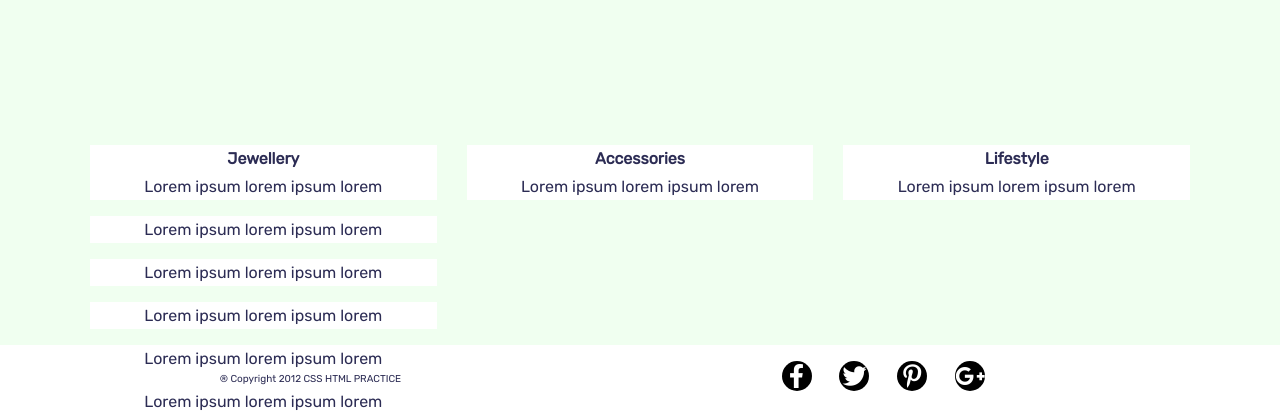
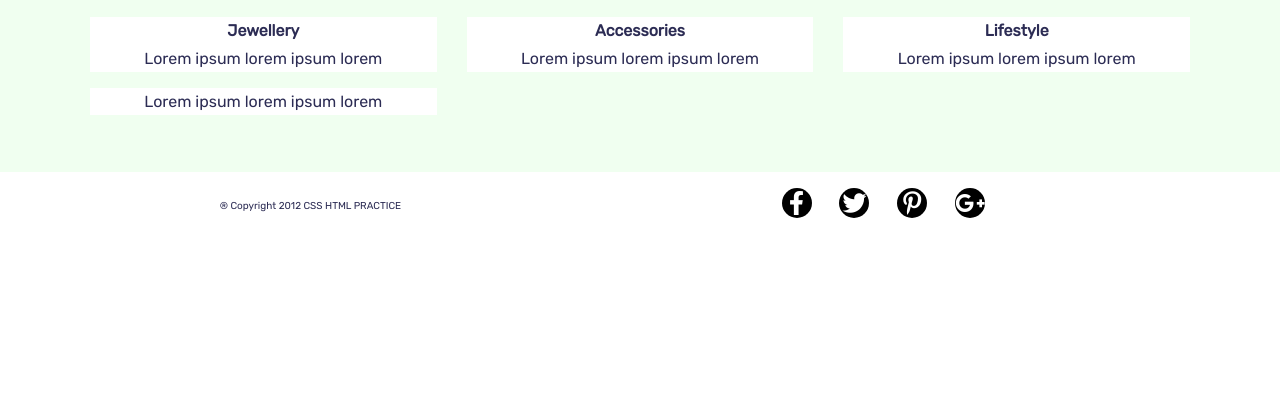
Before and after one commit to BartoszHor/Css-Html-Git-practice, a website: page index.html in a window 1280 px wide. Shown: the part 2282-2698 px from the top of the page. After the commit the page ends 2523 px from the top, so only its background shows below. Drawn offline with Linux system fonts and the light colour scheme.

Commit message:
Change paragraphs in Jewellery section

```diff
--- a/index.html
+++ b/index.html
@@ -112,10 +112,7 @@
 						<h4 class="section-header">Jewellery</h4>
 						<p> Lorem ipsum lorem ipsum lorem </p>
 						<p> Lorem ipsum lorem ipsum lorem </p>
-						<p> Lorem ipsum lorem ipsum lorem </p>
-						<p> Lorem ipsum lorem ipsum lorem </p>
-						<p> Lorem ipsum lorem ipsum lorem </p>
-						<p> Lorem ipsum lorem ipsum lorem </p>
+
 					</div>
 					<div class="box-content col-xs-12 col-sm-6 col-md-4">
 						<div class="foto-wrapper">
```
